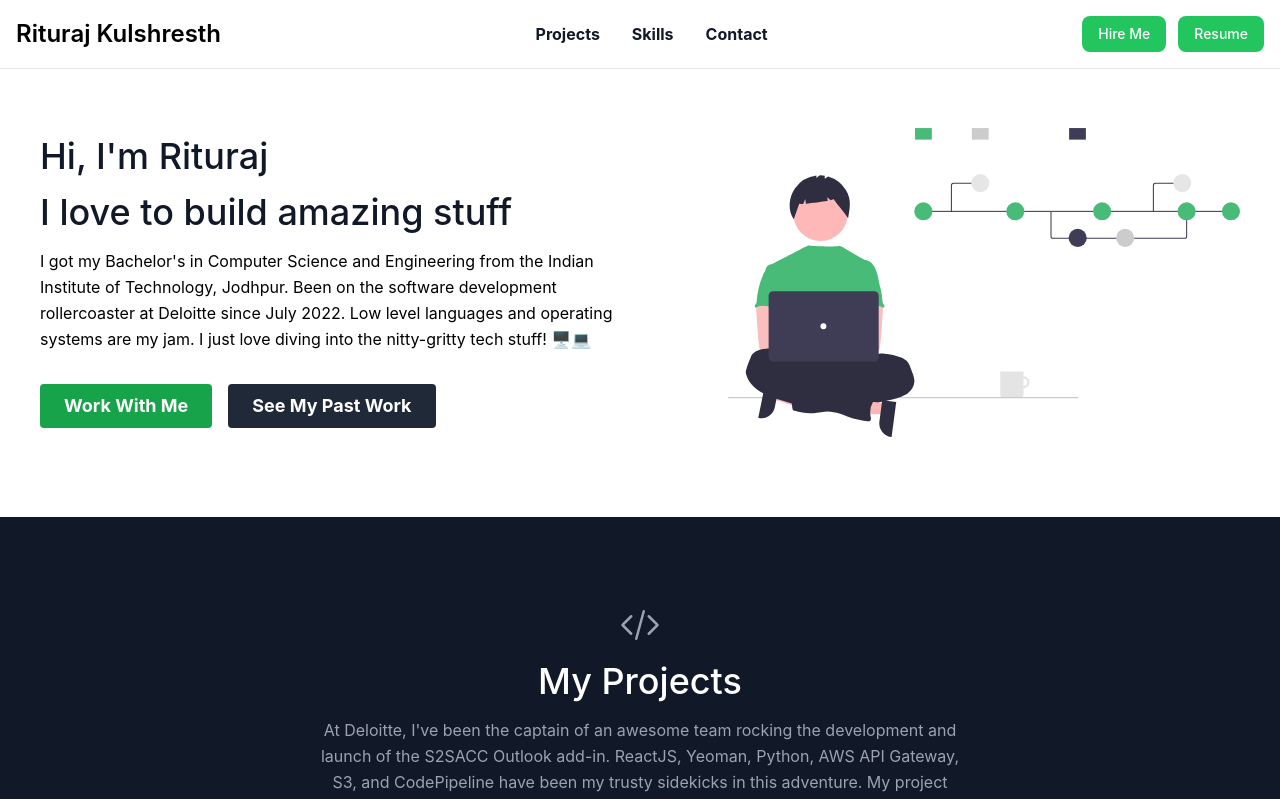
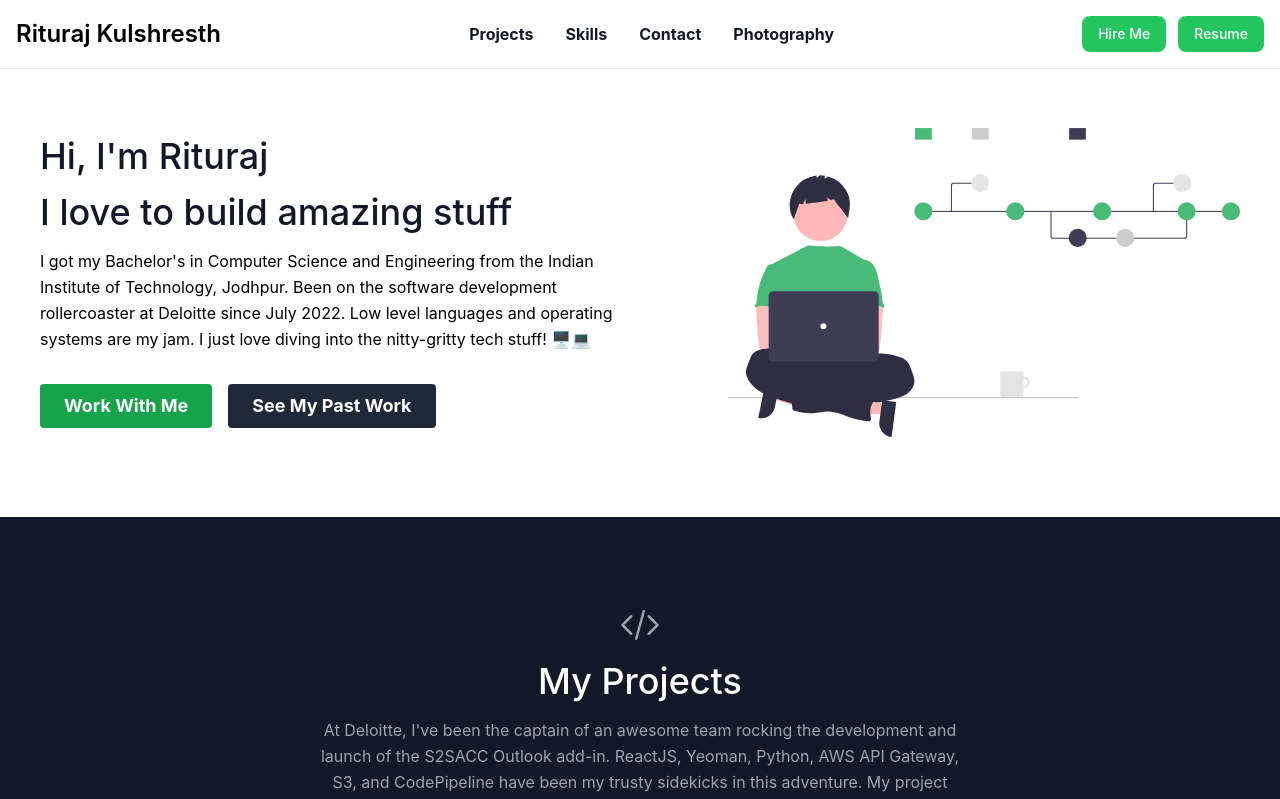
Before and after one commit to RiturajKulshresth/riturajkulshresth.github.io, a React (Create React App) app: page / in a window 1280 px wide. Shown: the top 799 px of the page. Built offline with nearby package versions, Linux system fonts and the light colour scheme.

Commit message:
added photography

```diff
--- a/src/components/Navbar.js
+++ b/src/components/Navbar.js
@@ -89,6 +89,14 @@
                 Contact
               </a>
             </li>
+            <li>
+              <a
+                href="https://riturajkulshresth-photography.vercel.app/"
+                className="font-bold block py-2 px-3 text-gray-900 rounded hover:bg-gray-100 md:hover:bg-transparent md:hover:text-green-600 md:p-0 md:dark:hover:text-green-600 dark:text-white dark:hover:bg-gray-700 dark:hover:text-white md:dark:hover:bg-transparent dark:border-gray-700"
+              >
+                Photography
+              </a>
+            </li>
           </ul>
         </div>
       </div>
```
